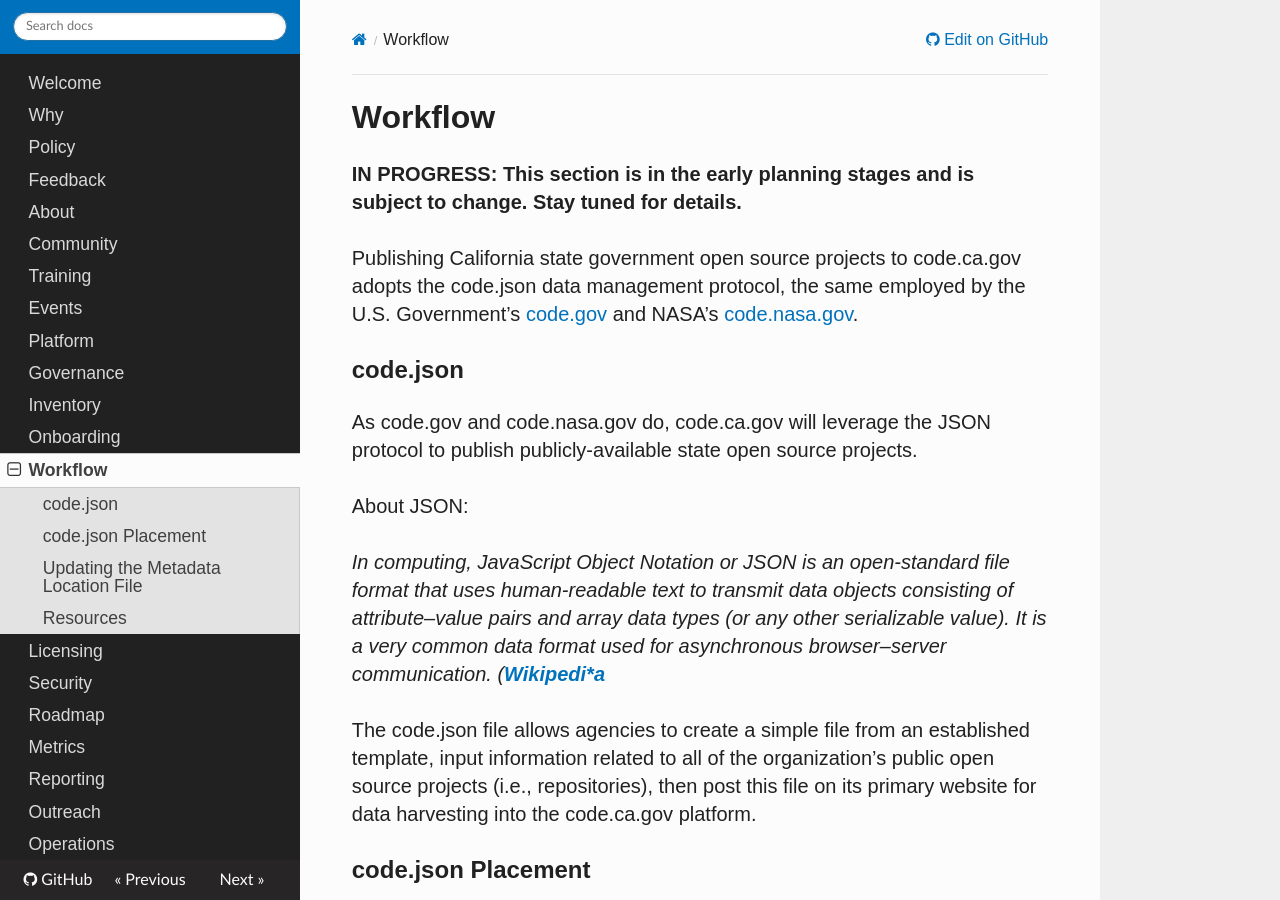
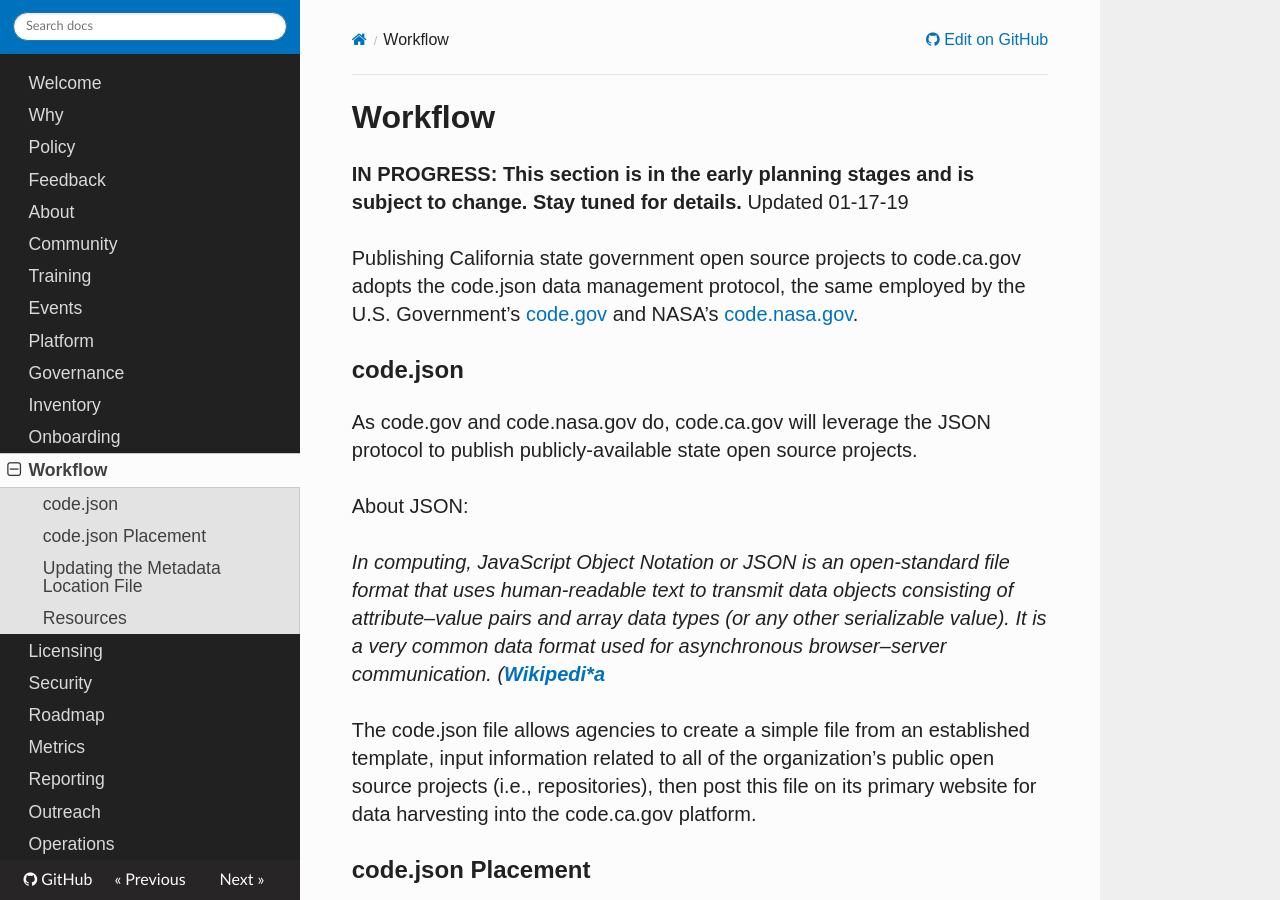
Before and after one commit to CA-CODE-Works/playbook, an MkDocs documentation site: the page built from docs/workflow.md, in a window 1280 px wide and 900 px high. Built offline with MkDocs 1.6.1, drawn with Linux system fonts in a browser that asks for light colours; nearby versions of some CDN libraries; old or Windows-style settings are respelled for this version of MkDocs.

Commit message:
Update workflow.md

```diff
--- a/docs/workflow.md
+++ b/docs/workflow.md
@@ -1,6 +1,7 @@
 # Workflow
 
 **IN PROGRESS: This section is in the early planning stages and is subject to change. Stay tuned for details.**
+Updated 01-17-19
 
 Publishing California state government open source projects to code.ca.gov adopts the code.json data management protocol, the same employed by the U.S. Government’s [code.gov](https://code.gov) and NASA’s [code.nasa.gov](https://code.nasa.gov).
 
```
